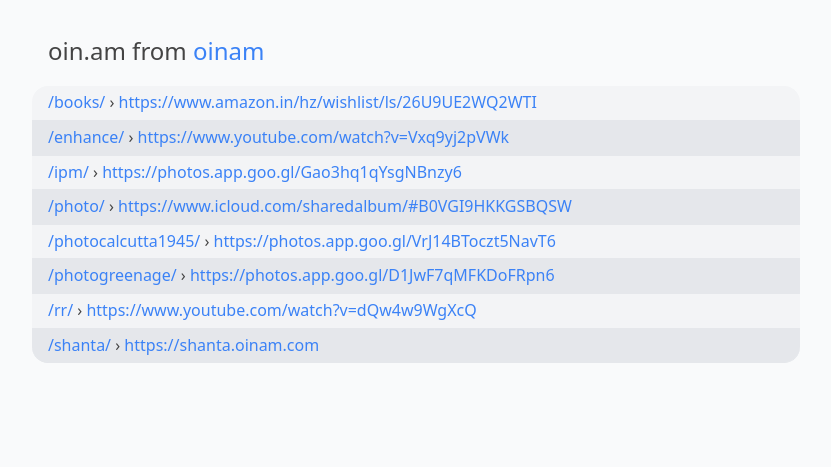
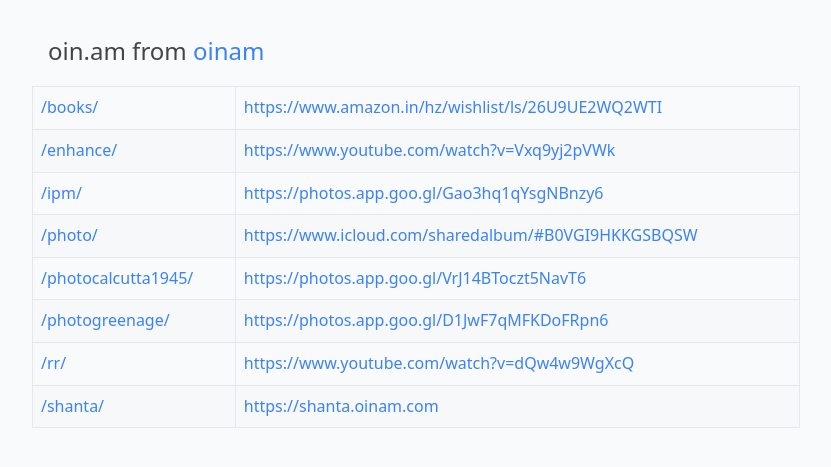
Before and after one commit to oinam/oin.am, a Jekyll site: the page built from index.md, in a window 1280 px wide. Shown: the top 467 px of the page, without its empty margins (224-1055 px from the left). Built offline with Jekyll 4.4.1, drawn with Linux system fonts in a browser that asks for light colours.

Commit message:
Cleaner table instead of list.

```diff
--- a/_layouts/default.html
+++ b/_layouts/default.html
@@ -34,40 +34,30 @@
     margin: var(--space) 0;
   }
 
-  ol, ul {
-    list-style: none;
-    margin: 0;
-    padding: 0;
+  table {
+    width: 100%;
+    border-collapse: collapse;
+    border:  1px solid #ccc;
   }
 
-  li {
-    margin: 0;
-    padding: calc(0.25 * var(--space)) var(--space);
-    background: #f3f4f6;
-    border-bottom: 1px solid #e5e7eb;
-
-    /* clamp it to one line */
-    overflow: hidden;
-    display: -webkit-box;
-    -webkit-line-clamp: 1;
-    -webkit-box-orient: vertical;
+  td,
+  th {
+    border: 1px solid #E5E7EB;
+    text-align: left;
+    padding: .5rem;
   }
 
-  li:hover {
-    border-color: #d1d5db;
+  th {
+    background: #F6F8FA;
   }
 
-  li:first-child {
-    border-top-left-radius: var(--space);
-    border-top-right-radius: var(--space);
-  }
-  li:last-child {
-    border-bottom-left-radius: var(--space);
-    border-bottom-right-radius: var(--space);
+  tr:nth-child(even) {
+    background: #F6F8FA;
   }
 
-  li:nth-child(even) {
-    background: #e5e7eb;
+  table caption {
+    font-weight: bold;
+    margin-bottom: .5rem;
   }
 
   a, a:visited {
@@ -83,16 +73,19 @@
 </head>
 <body>
 
-<h1>oin.am from <a href="https://oinam.com/" target="_onm">oinam</a></h1>
+<h1>oin.am from <a href="https://oinam.com/">oinam</a></h1>
 
 <main>
   {{ content }}
   {%- assign redirects = site.pages | where_exp: "item", "item.redirect_to != nil" -%}
-  <ul>
+  <table>
     {% for page in redirects %}
-    <li><a href="{{ page.url | relative_url }}" target="_onm">{{ page.url }}</a> › <a href="{{ page.redirect_to }}" target="_onm">{{ page.redirect_to }}</a></li>
+    <tr>
+      <td><a href="{{ page.url | relative_url }}" target="_onm">{{ page.url }}</a></td>
+      <td><a href="{{ page.redirect_to }}" target="_onm">{{ page.redirect_to }}</a></td>
+    </tr>
     {% endfor %}
-  </ul>
+  </table>
 </main>
 
 </body>
```
